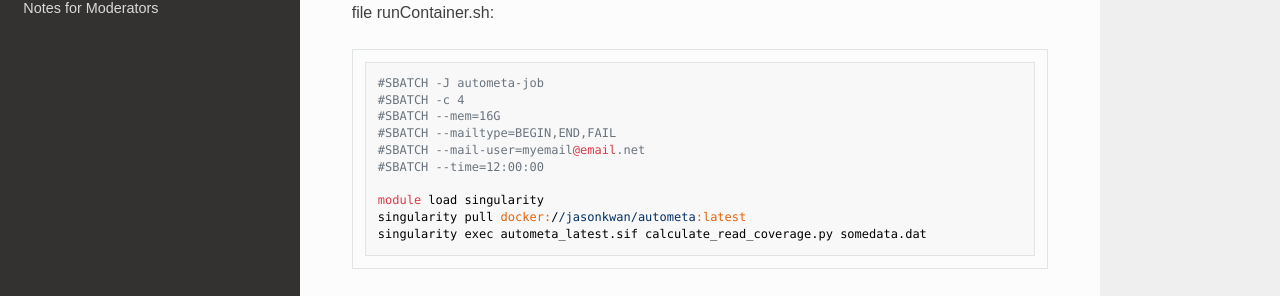
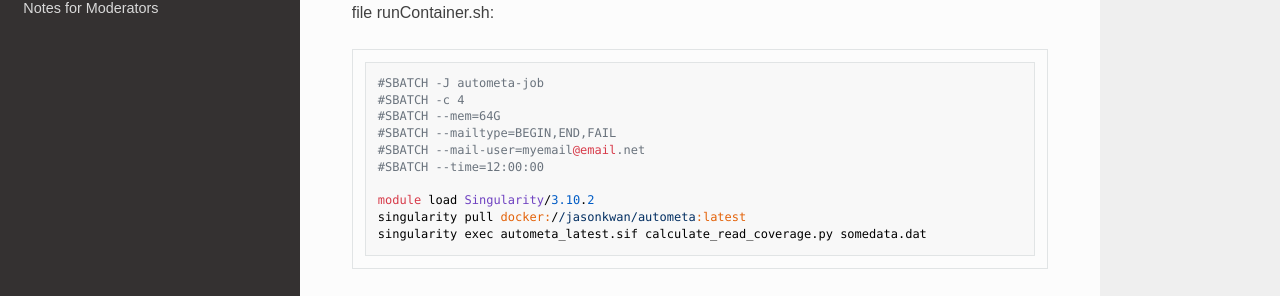
Before and after one commit to vuw-research-computing/raapoi-docs, an MkDocs documentation site: the page built from docs/advanced/containers.md, in a window 1280 px wide and 1362 px high. Shown: the part 763-1059 px from the top of the window. Built offline with MkDocs 1.6.1, drawn with Linux system fonts in a browser that asks for light colours; nearby versions of some CDN libraries; some web fonts are replaced.

Commit message:
Updated docs

````diff
--- a/docs/advanced/containers.md
+++ b/docs/advanced/containers.md
@@ -27,12 +27,12 @@ Running a batch job with containers is similar to running a regular job, but wil
 ```
 #SBATCH -J autometa-job
 #SBATCH -c 4
-#SBATCH --mem=16G
+#SBATCH --mem=64G
 #SBATCH --mailtype=BEGIN,END,FAIL
 #SBATCH --mail-user=myemail@email.net
 #SBATCH --time=12:00:00
 
-module load singularity
+module load Singularity/3.10.2
 singularity pull docker://jasonkwan/autometa:latest
 singularity exec autometa_latest.sif calculate_read_coverage.py somedata.dat
 ```
--- a/mkdocs.yml
+++ b/mkdocs.yml
@@ -41,6 +41,7 @@ markdown_extensions:
   - attr_list
   - md_in_html
   - neoteroi.cards
+  - admonition
 
 plugins:
   - search
````
Also changed, not shown: docs/accessing_the_cluster.md (+2 -1 lines), docs/examples.md (+1 -1 lines), docs/running_jobs.md (+12 -5 lines).
